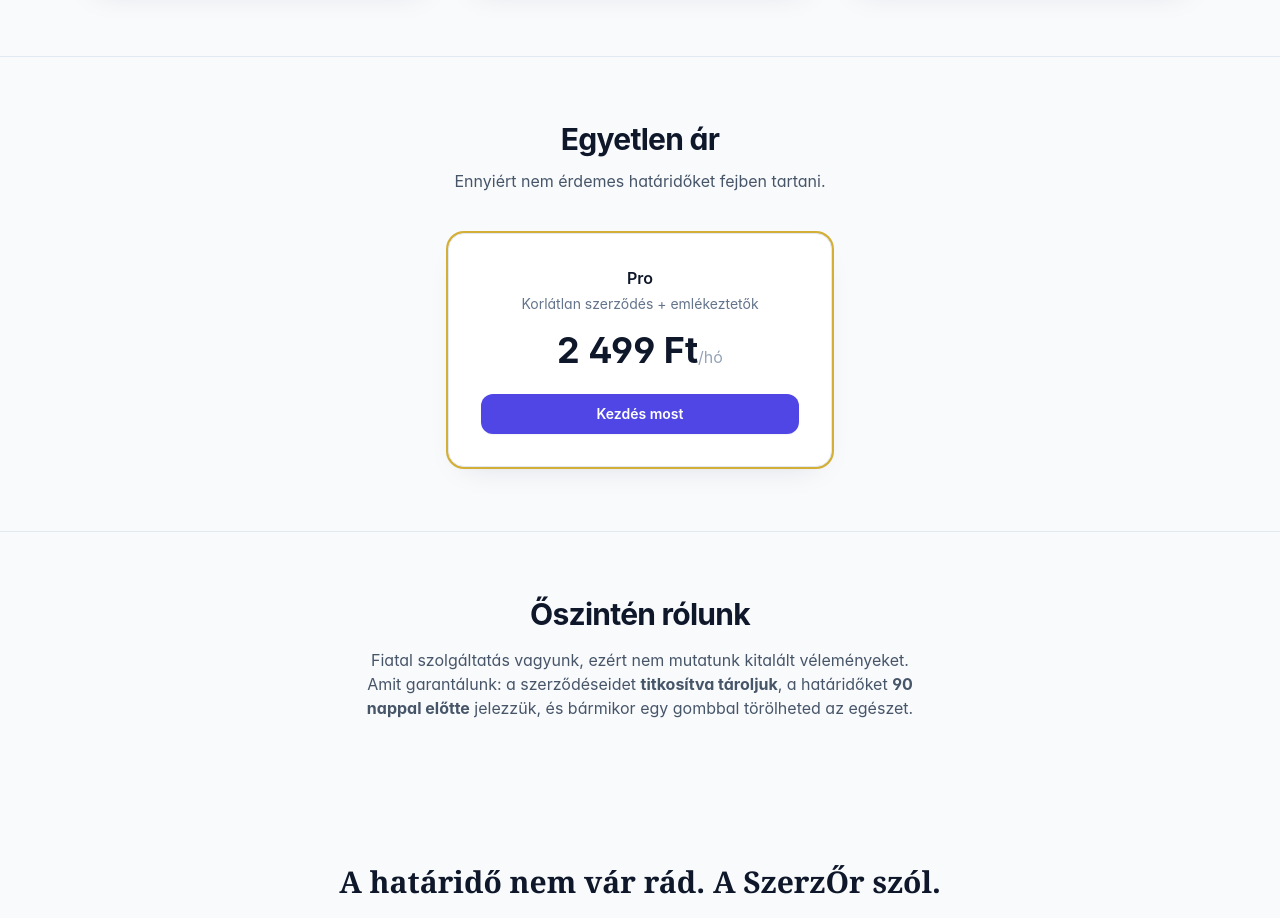
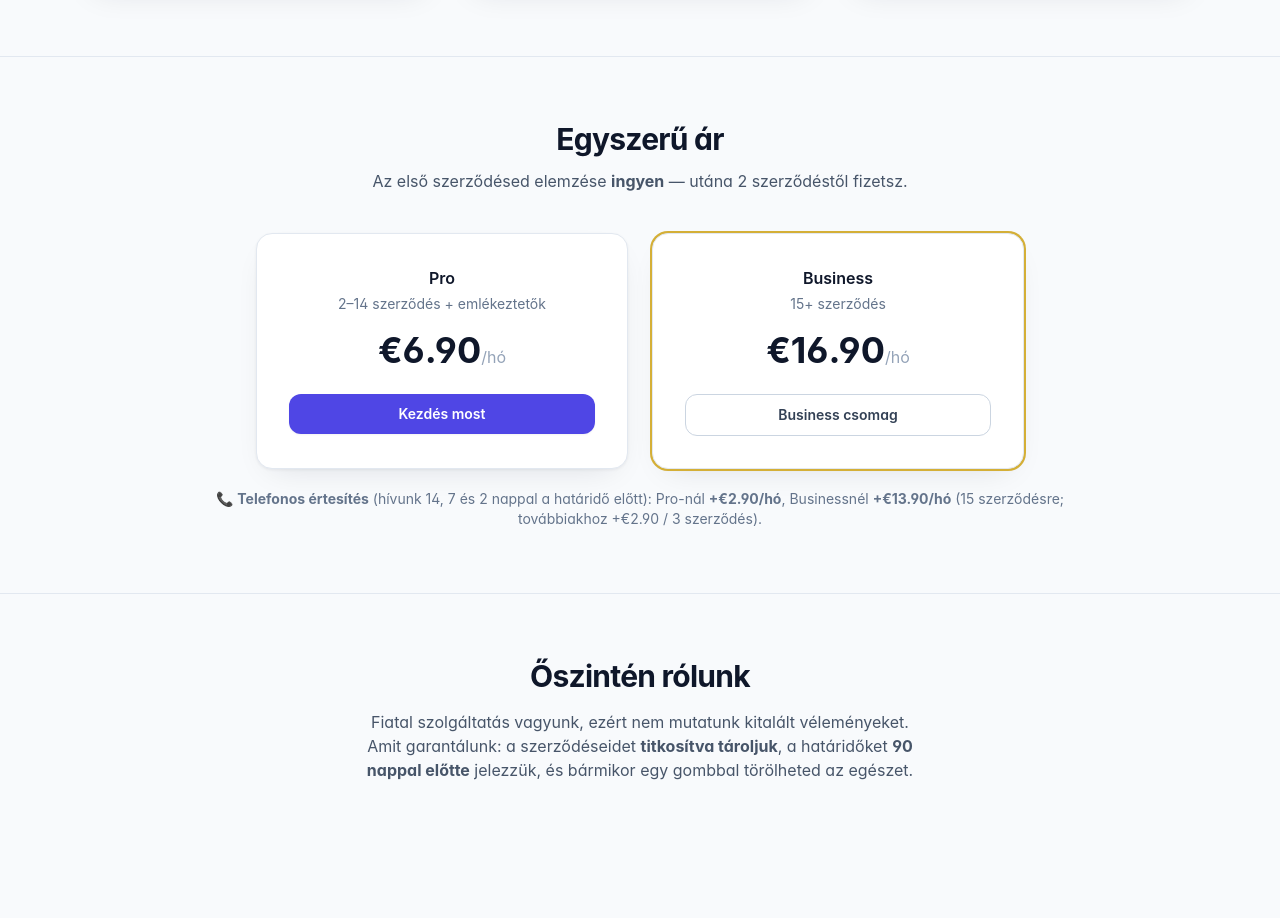
Before and after one commit to Nyulbelawoman/szerz-r, a Next.js app: page /vallalkozoknak in a window 1280 px wide. Shown: the part 1500-2418 px from the top of the page. Built offline with nearby package versions, Linux system fonts and the light colour scheme; no server answers.

Commit message:
Új árazás: ingyenes=1 teljes elemzés, Pro €6.90 (2-14), Business €16.90 (15+), telefonos opció

```diff
--- a/src/app/api/contracts/route.ts
+++ b/src/app/api/contracts/route.ts
@@ -1,6 +1,6 @@
 import { NextResponse } from "next/server";
 import { requireUser } from "@/lib/auth";
-import { createContract, listContracts, setContractError } from "@/lib/db";
+import { createContract, listContracts, maxContractsForPlan, setContractError } from "@/lib/db";
 import { runAnalysis } from "@/lib/analyze";
 
 export const runtime = "nodejs";
@@ -29,11 +29,12 @@ export async function POST(req: Request) {
   }
 
   const plan = user.plan || "free";
-  if (plan !== "pro" && (await listContracts(user.id)).length >= 1) {
-    return NextResponse.json(
-      { error: "Az ingyenes csomag 1 szerződést engedélyez. Frissíts Pro-ra a korlátlan használathoz." },
-      { status: 402 }
-    );
+  if ((await listContracts(user.id)).length >= maxContractsForPlan(plan)) {
+    const msg =
+      plan === "pro"
+        ? "A Pro csomag 14 szerződést engedélyez. Frissíts Business csomagra (€16.90/hó) 15+ szerződéshez."
+        : "Az ingyenes csomag 1 szerződést engedélyez. Frissíts Pro-ra (€6.90/hó) a további szerződésekhez.";
+    return NextResponse.json({ error: msg }, { status: 402 });
   }
 
   const contract = await createContract({ user_id: user.id, title, filename, raw_text: text, mode });
--- a/src/app/api/contracts/upload/route.ts
+++ b/src/app/api/contracts/upload/route.ts
@@ -1,6 +1,6 @@
 import { NextResponse } from "next/server";
 import { requireUser } from "@/lib/auth";
-import { createContract, listContracts, setContractError } from "@/lib/db";
+import { createContract, listContracts, maxContractsForPlan, setContractError } from "@/lib/db";
 import { runAnalysis } from "@/lib/analyze";
 import { extractPdfText, extractTextFile } from "@/lib/parseDocument";
 
@@ -82,11 +82,12 @@ export async function POST(req: Request) {
   const mode = form.get("mode") === "pre_sign" ? "pre_sign" : "post_sign";
   const plan = user.plan || "free";
 
-  if (plan !== "pro" && (await listContracts(user.id)).length >= 1) {
-    return NextResponse.json(
-      { error: "Az ingyenes csomag 1 szerződést engedélyez. Frissíts Pro-ra a korlátlan használathoz." },
-      { status: 402 }
-    );
+  if ((await listContracts(user.id)).length >= maxContractsForPlan(plan)) {
+    const msg =
+      plan === "pro"
+        ? "A Pro csomag 14 szerződést engedélyez. Frissíts Business csomagra (€16.90/hó) 15+ szerződéshez."
+        : "Az ingyenes csomag 1 szerződést engedélyez. Frissíts Pro-ra (€6.90/hó) a további szerződésekhez.";
+    return NextResponse.json({ error: msg }, { status: 402 });
   }
 
   const rawText =
--- a/src/app/aszf/page.tsx
+++ b/src/app/aszf/page.tsx
@@ -40,28 +40,31 @@ export default function AszfPage() {
         </section>
 
         <section>
-          <h2 className="text-base font-semibold text-slate-900">3. Csomagok (Ingyenes és Pro)</h2>
+          <h2 className="text-base font-semibold text-slate-900">3. Csomagok (Ingyenes, Pro, Business)</h2>
           <ul className="mt-2 list-disc space-y-1 pl-5">
-            <li><strong>Ingyenes:</strong> 1 szerződés elemzése, korlátozott funkciókkal.</li>
-            <li><strong>Pro:</strong> korlátlan szerződés, határidő-kinyerés és e-mail emlékeztetők, kép- és PDF-feltöltés.</li>
+            <li><strong>Ingyenes:</strong> 1 szerződés teljes elemzése (kikötések, határidők, pénzügyi hatás).</li>
+            <li><strong>Pro:</strong> 2–14 szerződés, határidő-kinyerés és e-mail emlékeztetők, kép- és PDF-feltöltés.</li>
+            <li><strong>Business:</strong> 15+ szerződés, korlátlan használat, minden Pro funkció.</li>
           </ul>
-          <p className="mt-2">A Pro csomag havi, automatikusan megújuló előfizetés.</p>
+          <p className="mt-2">A Pro és a Business csomag havi, automatikusan megújuló előfizetés.</p>
         </section>
 
         <section>
           <h2 className="text-base font-semibold text-slate-900">4. Ár és fizetés</h2>
           <p className="mt-2">
-            A Pro csomag havi díja a weboldalon feltüntetett <strong>2 499 Ft/hó</strong>{" "}
-            <strong>(bruttó, áfát tartalmazó ár)</strong>. A díj a Gumroad fizetési rendszerén
+            A <strong>Pro csomag havi díja €6.90</strong>, a <strong>Business csomag havi díja
+            €16.90</strong> (bruttó, áfát tartalmazó ár). A díj a Gumroad fizetési rendszerén
             keresztül, havonta automatikusan kerül felszámításra.
+          </p>
+          <p className="mt-2">
+            <strong>Telefonos értesítés (opcionális):</strong> hívjuk Önt a határidő előtt{" "}
+            <strong>14, 7 és 2 nappal</strong>. Díja: Pro csomagban <strong>+€2.90/hó</strong>,
+            Business csomagban <strong>+€13.90/hó</strong> (15 szerződésre); további szerződések
+            hívásos értesítéséhez <strong>+€2.90 / 3 szerződés</strong>.
           </p>
           <p className="mt-2">
             A Gumroad a vásárlásról bizonylatot állít ki; a tranzakcióra a Gumroad saját feltételei
             vonatkoznak.
-          </p>
-          <p className="mt-2 text-slate-500">
-            Megjegyzés: a díj a Gumroadon euróban kerül terhelésre a mindenkori árfolyamon — a
-            forintban feltüntetett ár tájékoztató jellegű.
           </p>
         </section>
 
--- a/src/app/gyik/page.tsx
+++ b/src/app/gyik/page.tsx
@@ -11,8 +11,12 @@ const faqs = [
     a: "Feltölti vagy beilleszti a szerződését, és a SzerzŐr kinyeri belőle a határidőket (felmondás, megújítás, lejárat, fizetés stb.), majd e-mailben emlékezteti Önt a megfelelő időpontokban (90, 60, 30, 14, 7, 4, 2, 1 nappal előtte).",
   },
   {
-    q: "Mi a különbség az Ingyenes és a Pro csomag között?",
-    a: "Az Ingyenes csomaggal 1 szerződést elemezhet, emlékeztetők nélkül. A Pro (2 499 Ft/hó) korlátlan szerződést, határidő-kinyerést és e-mail emlékeztetőket, valamint PDF-feltöltést biztosít.",
+    q: "Mi a különbség az Ingyenes, a Pro és a Business csomag között?",
+    a: "Az Ingyenes csomaggal 1 szerződést elemezhet teljes körűen (kikötések, határidők, pénzügyi hatás) — kártya nélkül. A Pro (€6.90/hó) 2–14 szerződést és e-mail emlékeztetőket biztosít. A Business (€16.90/hó) 15+ szerződésre való, korlátlan használattal.",
+  },
+  {
+    q: "Van telefonos értesítés?",
+    a: "Igen, opcionálisan. Felhívjuk Önt a határidő előtt 14, 7 és 2 nappal. Díja: Pro csomagban +€2.90/hó, Businessben +€13.90/hó (15 szerződésre); további szerződésekhez +€2.90 / 3 szerződés.",
   },
   {
     q: "Biztonságban vannak a szerződéseim?",
--- a/src/app/page.tsx
+++ b/src/app/page.tsx
@@ -44,25 +44,41 @@ const tiers = [
   {
     name: "Ingyenes",
     price: "0",
-    tagline: "Próbáld ki",
-    features: ["1 szerződés", "Alap elemzés", "Nincs emlékeztető"],
+    tagline: "Teljes elemzés, kártya nélkül",
+    features: [
+      "1 szerződés teljes elemzése",
+      "Kikötések + határidők + pénzügyi hatás",
+      "Nincs előfizetés, nincs kártya",
+    ],
     cta: "Kezdd ingyen",
     highlight: false,
   },
   {
     name: "Pro",
-    price: "2 499 Ft",
-    tagline: "Figyeljük minden határidőd",
+    price: "€6.90",
+    tagline: "2–14 szerződés + emlékeztetők",
     features: [
-      "Korlátlan szerződés",
-      "Határidő-kinyerés + emlékeztetők",
-      "E-mail értesítések",
-      "PDF-feltöltés",
-      "Pénzügyi hatás",
-      "Tárgyalási levél",
+      "2–14 szerződés",
+      "E-mail emlékeztetők (90, 60, 30, 14, 7, 4, 2, 1 nap)",
+      "PDF- és képfeltöltés",
+      "Pénzügyi hatás + tárgyalási levél",
+      "Telefonos értesítés: +€2.90/hó",
     ],
     cta: "Válaszd a Prót",
     highlight: true,
+  },
+  {
+    name: "Business",
+    price: "€16.90",
+    tagline: "15+ szerződés",
+    features: [
+      "Korlátlan szerződés (15+)",
+      "Minden Pro funkció",
+      "Telefonos értesítés 15 szerződésre: +€13.90/hó",
+      "További szerződések hívásra: +€2.90 / 3 db",
+    ],
+    cta: "Business csomag",
+    highlight: false,
   },
 ];
 
@@ -112,6 +128,10 @@ export default function LandingPage() {
                 Bejelentkezés
               </Link>
             </div>
+            <p className="mt-4 text-sm font-semibold text-gold-300">
+              🎁 Az első szerződésed teljes elemzése <span className="text-white">ingyen</span> —
+              kártya nélkül, azonnal.
+            </p>
             <div className="mt-6 flex flex-wrap items-center gap-x-5 gap-y-2 text-xs text-slate-400">
               <span>🔒 Titkosítva</span>
               <span>🇪🇺 GDPR</span>
@@ -128,8 +148,8 @@ export default function LandingPage() {
             {[
               ["100%", "privát"],
               ["0", "eladott adat"],
-              ["90 nappal", "előtte szólunk"],
-              ["2 499 Ft", "Pró / hó"],
+              ["1 ingyen", "szerződés elemzése"],
+              ["€6.90", "Pró / hó"],
             ].map(([v, l]) => (
               <div key={l}>
                 <p className="font-serif text-2xl font-bold text-gold-300">{v}</p>
@@ -157,7 +177,7 @@ export default function LandingPage() {
               <i>mielőtt</i> elköteleződsz.
             </p>
             <ul className="mt-4 space-y-1.5 text-sm text-slate-600">
-              <li>✓ Aláírási ajánlás (írd alá / módosítsd / ne írd alá)</li>
+              <li>✓ Tájékoztatás: mit gondolj át aláírás előtt</li>
               <li>✓ Mit tárgyalj meg előre</li>
               <li>✓ Pénzügyi hatás</li>
             </ul>
--- a/src/app/vallalkozoknak/page.tsx
+++ b/src/app/vallalkozoknak/page.tsx
@@ -111,18 +111,37 @@ export default function VallalkozoknakPage() {
 
       {/* Ár */}
       <section className="mx-auto max-w-4xl px-4 py-16 text-center">
-        <h2 className="text-3xl font-bold tracking-tight text-slate-900">Egyetlen ár</h2>
-        <p className="mt-3 text-slate-600">Ennyiért nem érdemes határidőket fejben tartani.</p>
-        <div className="card mx-auto mt-10 max-w-sm p-8 ring-2 ring-gold-400">
+        <h2 className="text-3xl font-bold tracking-tight text-slate-900">Egyszerű ár</h2>
+        <p className="mt-3 text-slate-600">
+          Az első szerződésed elemzése <strong>ingyen</strong> — utána 2 szerződéstől fizetsz.
+        </p>
+        <div className="mx-auto mt-10 grid max-w-3xl gap-6 sm:grid-cols-2">
+          <div className="card p-8">
             <h3 className="font-semibold text-slate-900">Pro</h3>
-          <p className="mt-1 text-sm text-slate-500">Korlátlan szerződés + emlékeztetők</p>
+            <p className="mt-1 text-sm text-slate-500">2–14 szerződés + emlékeztetők</p>
             <p className="mt-4 text-4xl font-bold text-slate-900">
-            2 499 Ft<span className="text-base font-normal text-slate-400">/hó</span>
+              €6.90<span className="text-base font-normal text-slate-400">/hó</span>
             </p>
             <Link href={checkoutUrl} target="_blank" rel="noopener" className="btn-primary mt-6 w-full">
               Kezdés most
             </Link>
           </div>
+          <div className="card p-8 ring-2 ring-gold-400">
+            <h3 className="font-semibold text-slate-900">Business</h3>
+            <p className="mt-1 text-sm text-slate-500">15+ szerződés</p>
+            <p className="mt-4 text-4xl font-bold text-slate-900">
+              €16.90<span className="text-base font-normal text-slate-400">/hó</span>
+            </p>
+            <Link href={checkoutUrl} target="_blank" rel="noopener" className="btn-ghost mt-6 w-full">
+              Business csomag
+            </Link>
+          </div>
+        </div>
+        <p className="mt-5 text-sm text-slate-500">
+          📞 <strong>Telefonos értesítés</strong> (hívunk 14, 7 és 2 nappal a határidő előtt):{" "}
+          Pro-nál <strong>+€2.90/hó</strong>, Businessnél <strong>+€13.90/hó</strong> (15 szerződésre;
+          továbbiakhoz +€2.90 / 3 szerződés).
+        </p>
       </section>
 
       {/* Bizalom */}
--- a/src/lib/db.ts
+++ b/src/lib/db.ts
@@ -210,6 +210,13 @@ export async function setUserSubscriptionId(email: string, subscriptionId: strin
   ]);
 }
 
+// Hány szerződést enged az adott csomag (free=1, pro=14, business=korlátlan).
+export function maxContractsForPlan(plan: string): number {
+  if (plan === "business") return Number.POSITIVE_INFINITY;
+  if (plan === "pro") return 14;
+  return 1;
+}
+
 export async function listUsers(): Promise<UserRow[]> {
   return (await q("SELECT id, email, plan, created_at FROM users ORDER BY created_at DESC")) as UserRow[];
 }
```
Lines whose indentation alone changed are shown as unchanged.
